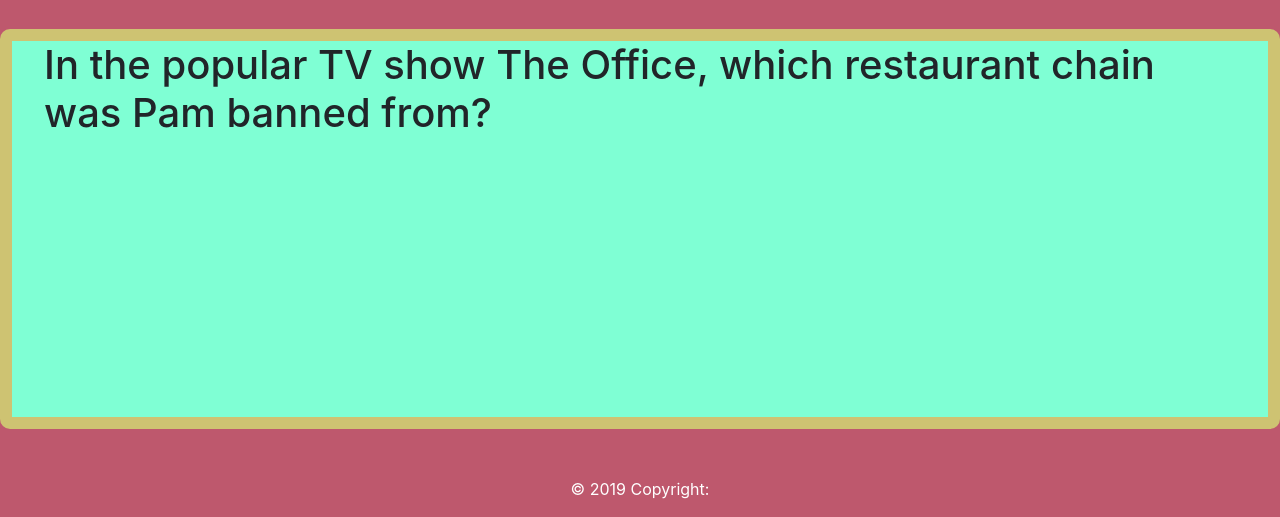
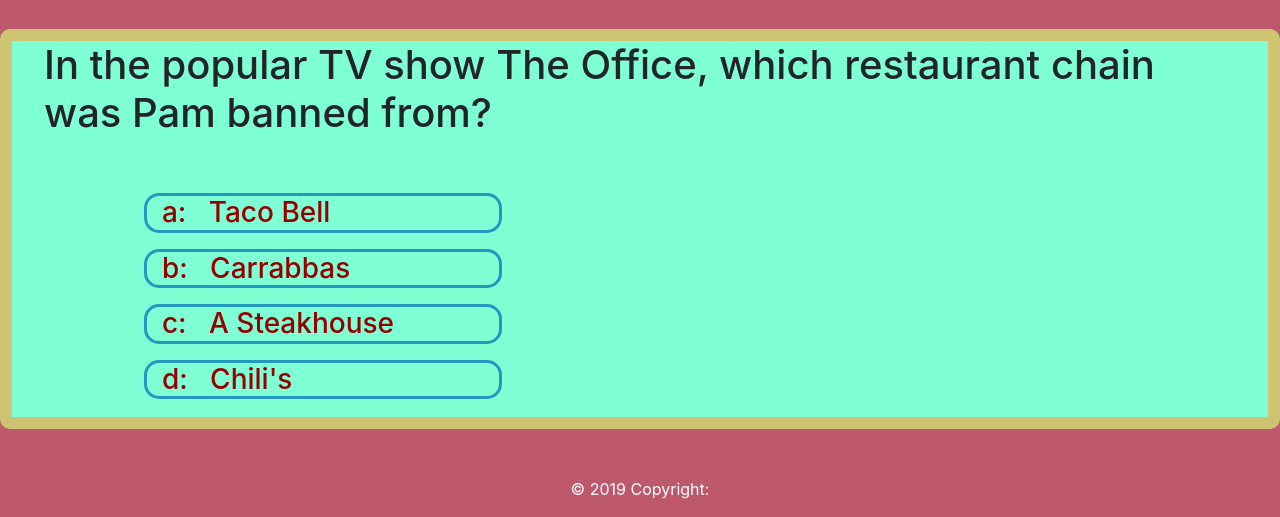
Before and after one commit to Rsotolongo77/TriviaGame, a plain HTML site: page index.html in a window 1280 px wide. Shown: the part 283-800 px from the top of the page. Drawn offline with nearby package versions, Linux system fonts and the light colour scheme.

Commit message:
added css styling to choices.

```diff
--- a/assets/css/style.css
+++ b/assets/css/style.css
@@ -59,3 +59,18 @@ footer {
     border: 7px solid rgb(70, 68, 58)
 
 }
+
+.choice {
+
+    margin-left: 100px;
+    color: rgb(150, 0, 0);
+    border: 5px;
+    cursor: pointer;
+    border: solid;
+    border-radius: 15px;
+    border-color: rgba(6, 119, 184, 0.76);
+    width: 30%;
+
+
+
+}
--- a/assets/javascript/app.js
+++ b/assets/javascript/app.js
@@ -14,80 +14,80 @@ $(document).ready(function () {
         {
 
             question: 'In the popular TV show The Office, which restaurant chain was Pam banned from? ',
-            choices: ['Taco Bell', 'Carrabbas', 'A Steakhouse', "Chili's"],
-            answer: "Chili's"
+            choices: ['&nbsp a: &nbsp; Taco Bell', '&nbsp b: &nbsp; Carrabbas', '&nbsp c: &nbsp; A Steakhouse', "&nbsp d: &nbsp; Chili's"],
+            answer: "&nbsp d: &nbsp; Chili's"
 
         },
 
         {
 
             question: 'Every episode of Seinfeld contains an image or reference to what superhero ?',
-            choices: ['Plastic Man', 'Superman ', 'Spiderman', 'Batman'],
-            answer: 'Superman'
+            choices: ['&nbsp a: &nbsp; Plastic Man', '&nbsp b: &nbsp; Superman ', '&nbsp c: &nbsp; Spiderman', '&nbsp d: &nbsp; Batman'],
+            answer: '&nbsp b: &nbsp; Superman'
 
         },
 
         {
 
             question: 'Which pop star played 27 different instruments on their debut album For You?',
-            choices: ['Michael Jackson', 'Guns n Roses', 'Prince', 'Boyz 2 Men'],
-            answer: 'Prince'
+            choices: ['&nbsp a: &nbsp; Michael Jackson', '&nbsp b: &nbsp; Guns n Roses', '&nbsp c: &nbsp; Prince', '&nbsp d: &nbsp; Boyz 2 Men'],
+            answer: '&nbsp c: &nbsp; Prince'
 
         },
 
         {
 
             question: "What was the name of Norm's wife on Cheers?",
-            choices: ['Vera', 'Denise', 'Lucy', 'Sally'],
-            answer: 'Vera'
+            choices: ['&nbsp a: &nbsp; Vera', '&nbsp b: &nbsp; Denise', '&nbsp c: &nbsp; Lucy', '&nbsp d: &nbsp; Sally'],
+            answer: '&nbsp a: &nbsp; Vera'
 
         },
 
         {
 
             question: 'What was the first sport televised in the U.S.?',
-            choices: ['Ping Pong', 'Horse Racing', 'Baseball', 'Football'],
-            answer: 'Baseball'
+            choices: ['&nbsp a: &nbsp; Ping Pong', '&nbsp b: &nbsp; Horse Racing', '&nbsp c: &nbsp; Baseball', '&nbsp d: &nbsp; Football'],
+            answer: '&nbsp c: &nbsp; Baseball'
 
         },
 
         {
 
             question: 'What was the first movie by Pixar to receive a rating higher than G in the United States?',
-            choices: ['Finding Nemo', 'The Incredibles', 'Toy Story 4', 'Monsters Inc'],
-            answer: 'The Incredibles'
+            choices: ['&nbsp a: &nbsp; Finding Nemo', '&nbsp b: &nbsp; The Incredibles', '&nbsp c: &nbsp; Toy Story 4', '&nbsp d: &nbsp; Monsters Inc'],
+            answer: '&nbsp b: &nbsp; The Incredibles'
 
         },
 
         {
 
             question: 'What color are aircraft black boxes? ',
-            choices: ['Bright orange ', 'Black', 'Pink ', 'Transparent '],
-            answer: 'Bright orange '
+            choices: ['&nbsp a: &nbsp; Bright orange ', '&nbsp b: &nbsp; Black', '&nbsp c: &nbsp; Pink ', '&nbsp d: &nbsp; Transparent '],
+            answer: '&nbsp a: &nbsp; Bright orange '
 
         },
 
         {
 
             question: 'What famous general was once attacked by rabbits ?',
-            choices: ['Alexander The Great', 'Julius Caesar', 'Genghis Khan', 'Napolean '],
-            answer: 'Napolean '
+            choices: ['&nbsp a: &nbsp; Alexander The Great', '&nbsp b: &nbsp; Julius Caesar', '&nbsp c: &nbsp; Genghis Khan', '&nbsp d: &nbsp; Napolean '],
+            answer: '&nbsp d: &nbsp; Napolean '
 
         },
 
         {
 
             question: 'Which NFL team appeared in four consecutive Super Bowls from 1991 - 1994 and lost them all? ',
-            choices: ['Buffalo Bills ', 'Washington Redskins', 'Oakland Raiders', 'Chicago Cubs'],
-            answer: 'Buffalo Bills '
+            choices: ['&nbsp a: &nbsp; Buffalo Bills ', '&nbsp b: &nbsp; Washington Redskins', '&nbsp c: &nbsp; Oakland Raiders', '&nbsp d: &nbsp; Chicago Cubs'],
+            answer: '&nbsp a: &nbsp; Buffalo Bills '
 
         },
 
         {
 
             question: 'What is the name of the hobbit played by Elijah Wood in the Lord of the Rings movies?',
-            choices: ['Luke Skywalker ', 'Aragorn ', 'Boromir', 'Frodo '],
-            answer: 'Frodo '
+            choices: ['&nbsp a: &nbsp; Luke Skywalker ', '&nbsp b: &nbsp; Aragorn ', '&nbsp c: &nbsp; Boromir', '&nbsp d: &nbsp; Frodo '],
+            answer: '&nbsp d: &nbsp; Frodo '
 
         }
 
@@ -99,17 +99,40 @@ $(document).ready(function () {
 
 
 
-    //function to load questions//
+    //function to load questions and choices//
     function questionGenerator () {
 
         var newQuestion = triviaQuestions[questionNumber].question;
-        var userChoices = triviaQuestions[questionNumber].choices;
+        var choices = triviaQuestions[questionNumber].choices;
 
         $('#timer').html('Timer: '+ '<br>' + counter);
-        $('#questions').html(newQuestion);
-        console.log (newQuestion);
+        $('#questions').html(`
+            <h1>${newQuestion}</h1><br>
+            <h3>${choicesGenerator(choices)}</h3>
+        `);
+
+
+
+
+
 
     }
+
+     //function to generate choices corresponding to questions//
+    function choicesGenerator (choices)  {
+
+        var possibleAnswers ='';
+
+        for(i=0; i < choices.length; i++) {
+            possibleAnswers += `<p class= "choice" data-answer="${choices[i]}">${choices[i]}</p>`;
+        }
+
+        return possibleAnswers;
+
+    }
+
+
+
      questionGenerator();
 
 
```
